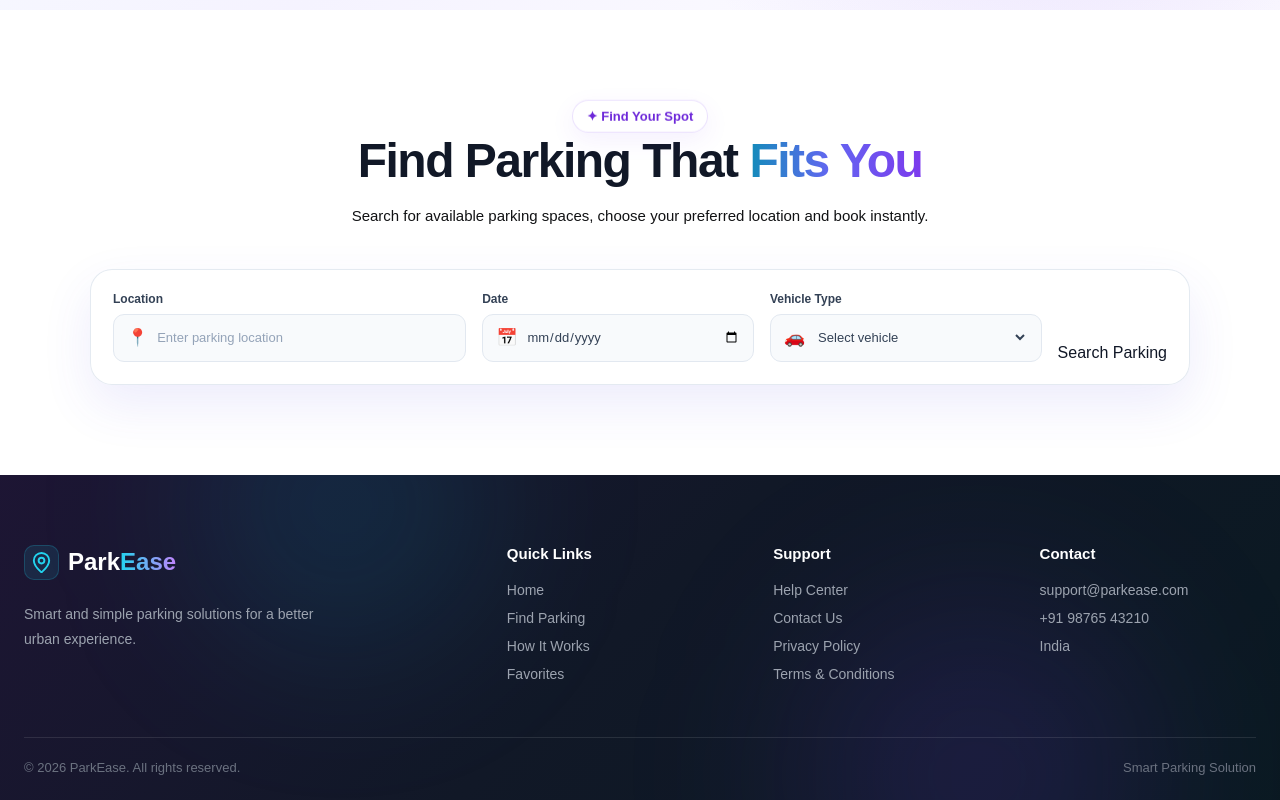
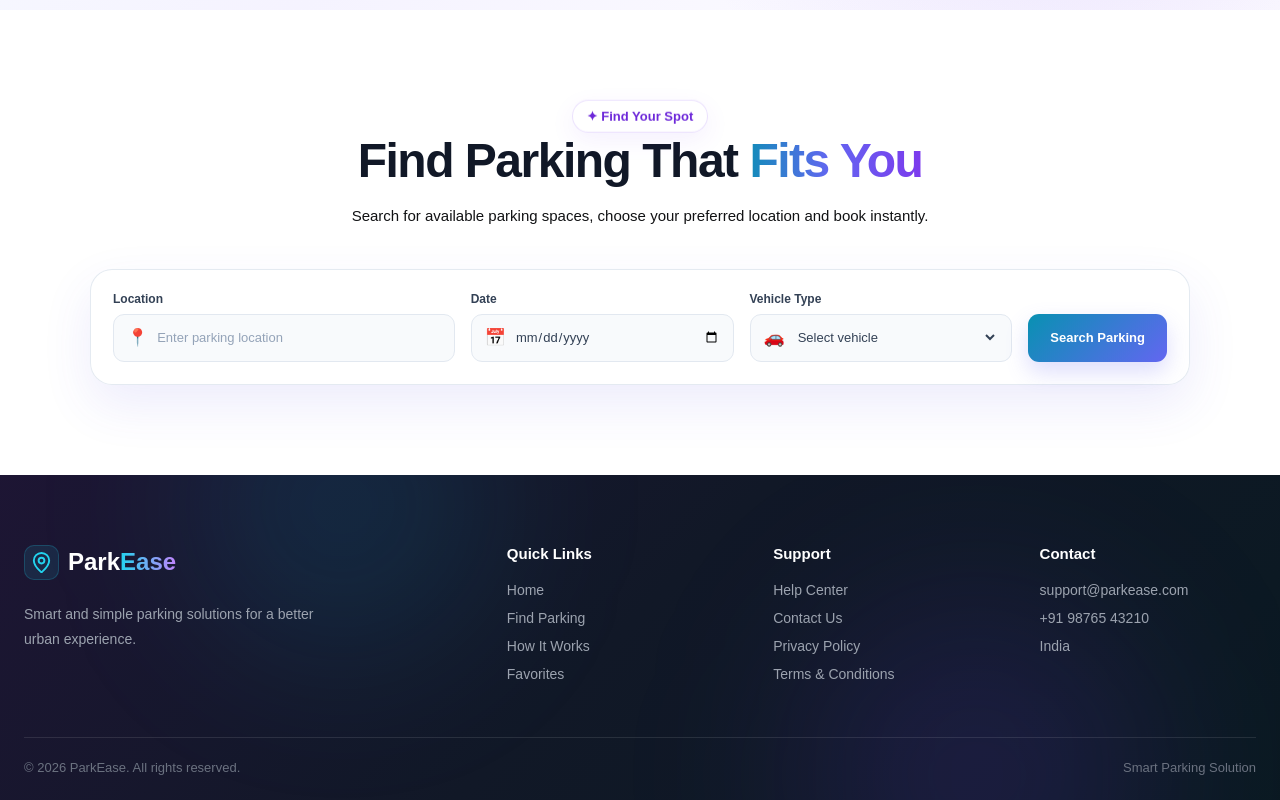
Before and after one commit to dibeyendu-dev/smart-parking-system, a React (Vite) app: page / in a window 1280 px wide. Shown: the part 739-1539 px from the top of the page. Built offline with nearby package versions, Linux system fonts and the light colour scheme.

Commit message:
search section part 6 added

```diff
--- a/src/css/Home.css
+++ b/src/css/Home.css
@@ -794,3 +794,50 @@
 .search-input select {
   cursor: pointer;
 }
+/* ======================================== SEARCH BUTTON ======================================== */
+
+.search-button {
+  min-height: 48px;
+
+  display: flex;
+  align-items: center;
+  justify-content: center;
+
+  padding: 0 22px;
+
+  color: #ffffff;
+
+  background: linear-gradient(
+    135deg,
+    #0891b2,
+    #6366f1,
+    #7c3aed
+  );
+
+  background-size: 200% 200%;
+
+  border-radius: 11px;
+
+  font-size: 13px;
+  font-weight: 700;
+
+  white-space: nowrap;
+
+  box-shadow:
+    0 10px 22px rgba(99, 102, 241, 0.22);
+
+  transition: all 0.3s ease;
+}
+
+.search-button:hover {
+  transform: translateY(-3px);
+
+  background-position: 100% 50%;
+
+  box-shadow:
+    0 15px 28px rgba(124, 58, 237, 0.28);
+}
+
+.search-button:active {
+  transform: translateY(-1px);
+}
```
